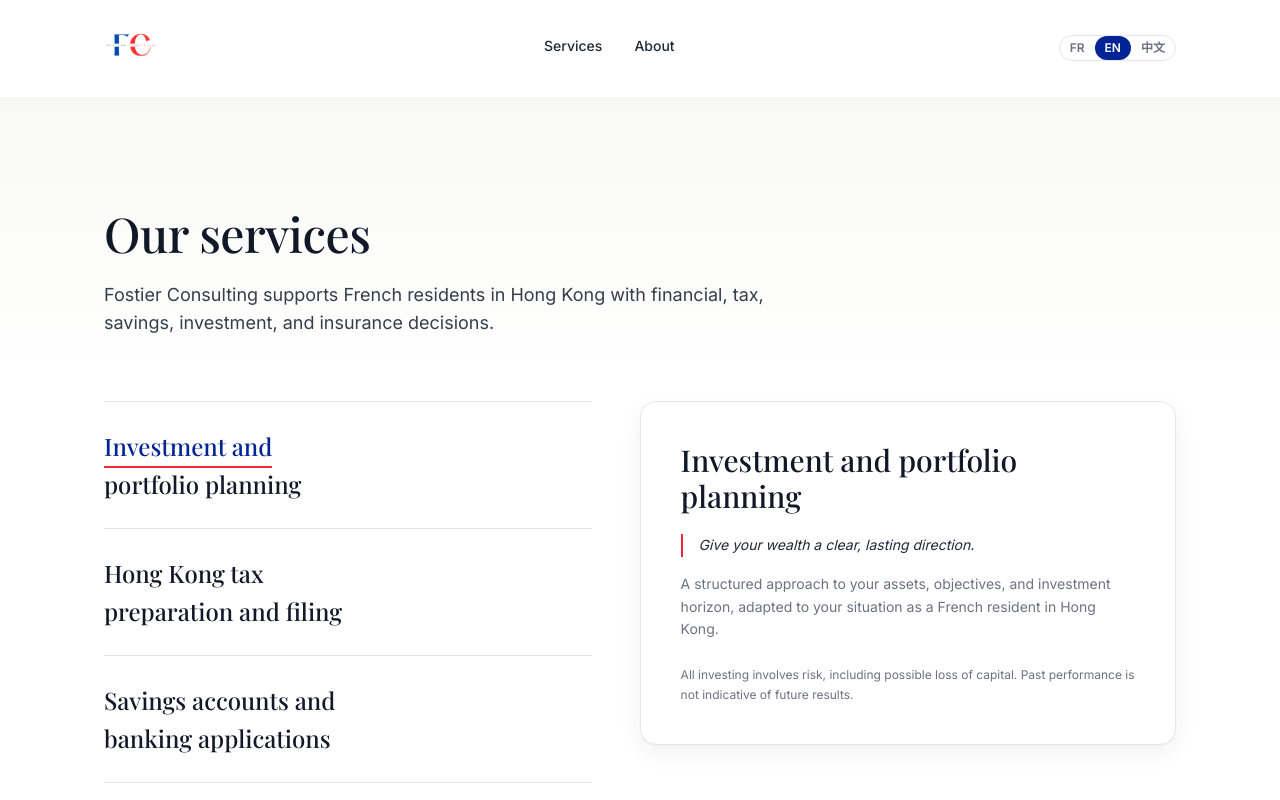
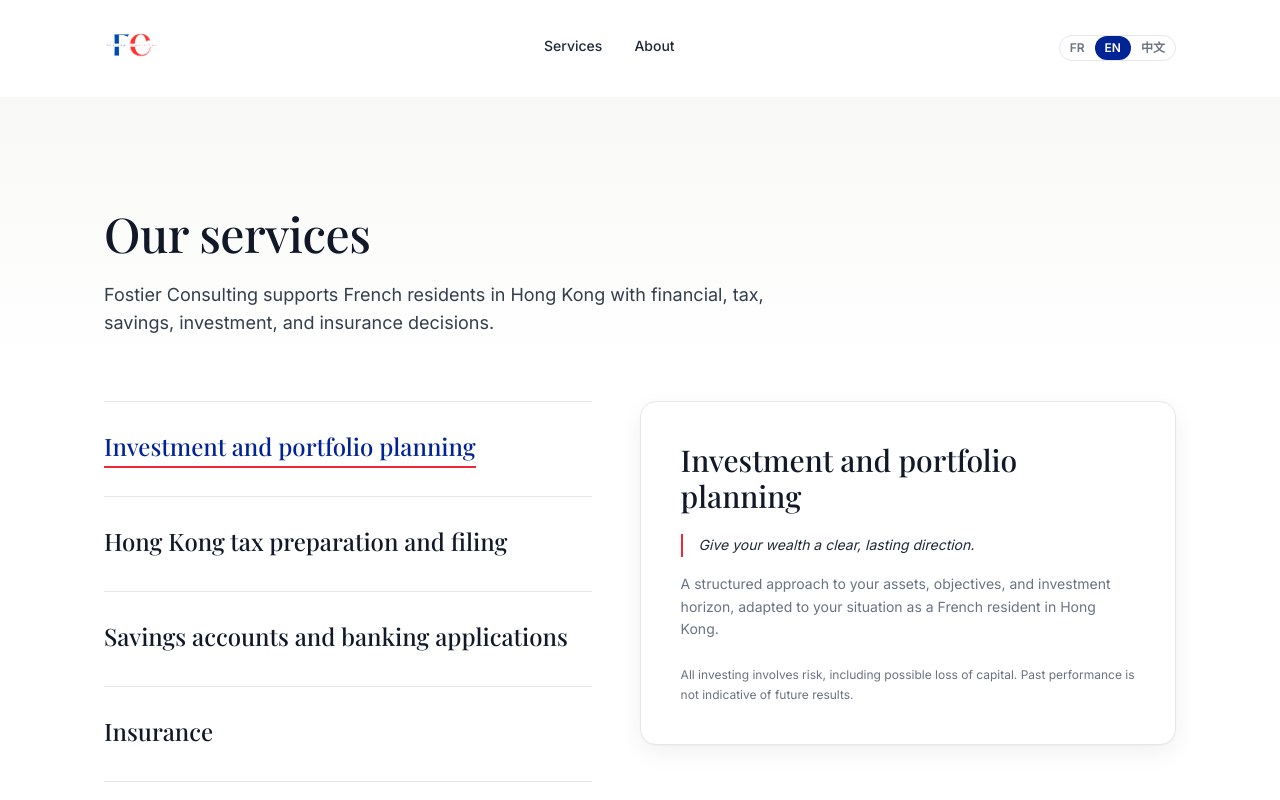
Before and after one commit to nicolasthrax/fostier-consulting-perplexity, a Next.js app: page /en/services in a window 1280 px wide. Shown: the top 800 px of the page. Built offline with nearby package versions, Linux system fonts and the light colour scheme; a web font is replaced by a local one.

Commit message:
Fix service underline: preserve full title wrapping, size red bar to rendered first line

```diff
--- a/components/ServicesExplorer.tsx
+++ b/components/ServicesExplorer.tsx
@@ -1,6 +1,6 @@
 "use client";
 
-import { useEffect, useState } from "react";
+import { useEffect, useLayoutEffect, useRef, useState } from "react";
 import { AnimatePresence, motion } from "framer-motion";
 
 export type ExplorerService = {
@@ -34,22 +34,43 @@ function ServiceTitle({
   title: string;
   active: boolean;
 }) {
-  const words = title.split(" ");
-  const firstLine = words.slice(0, Math.max(1, Math.ceil(words.length / 2))).join(" ");
-  const remainder = words.slice(Math.max(1, Math.ceil(words.length / 2))).join(" ");
+  const textRef = useRef<HTMLSpanElement>(null);
+  const [firstLineWidth, setFirstLineWidth] = useState<number | null>(null);
+
+  useLayoutEffect(() => {
+    const element = textRef.current;
+    if (!element) return;
+
+    const updateWidth = () => {
+      const range = document.createRange();
+      range.selectNodeContents(element);
+      const rects = Array.from(range.getClientRects());
+      if (rects.length > 0) setFirstLineWidth(rects[0].width);
+    };
+
+    updateWidth();
+    const observer = new ResizeObserver(updateWidth);
+    observer.observe(element);
+    return () => observer.disconnect();
+  }, [title]);
 
   return (
-    <span className="font-serif text-lg font-medium leading-snug lg:text-2xl">
+    <span className="relative inline-block pb-1.5 font-serif text-lg font-medium leading-snug lg:text-2xl">
       <span
-        className={`inline bg-[linear-gradient(#ED2939,#ED2939)] bg-left-bottom bg-no-repeat pb-1.5 transition-[background-size,color] duration-300 ${
-          active
-            ? "bg-[length:100%_2px] text-navy"
-            : "bg-[length:0%_2px] text-ink group-hover:bg-[length:100%_2px] group-hover:text-navy"
+        ref={textRef}
+        className={`transition-colors duration-300 ${
+          active ? "text-navy" : "text-ink group-hover:text-navy"
         }`}
       >
-        {firstLine}
+        {title}
       </span>
-      {remainder && <span className="block pt-1.5">{remainder}</span>}
+      <span
+        aria-hidden="true"
+        className={`absolute bottom-0 left-0 h-[2px] bg-fred transition-[width] duration-300 ${
+          active ? "opacity-100" : "w-0 opacity-100 group-hover:opacity-100"
+        }`}
+        style={{ width: active ? firstLineWidth ?? 0 : undefined }}
+      />
     </span>
   );
 }
```
